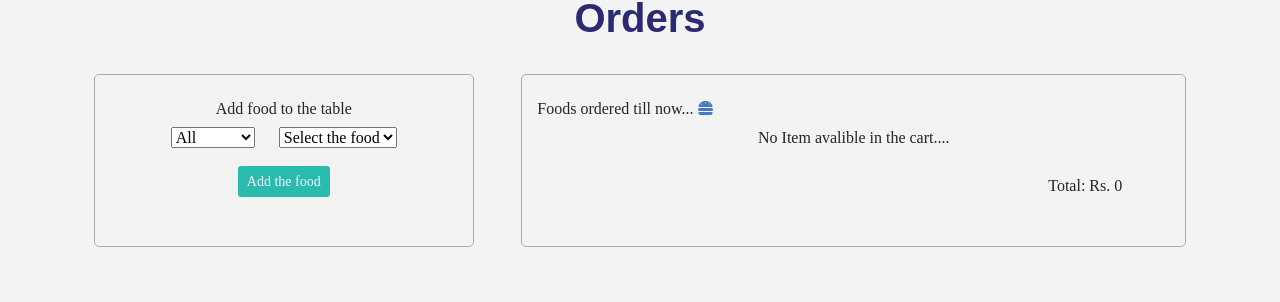
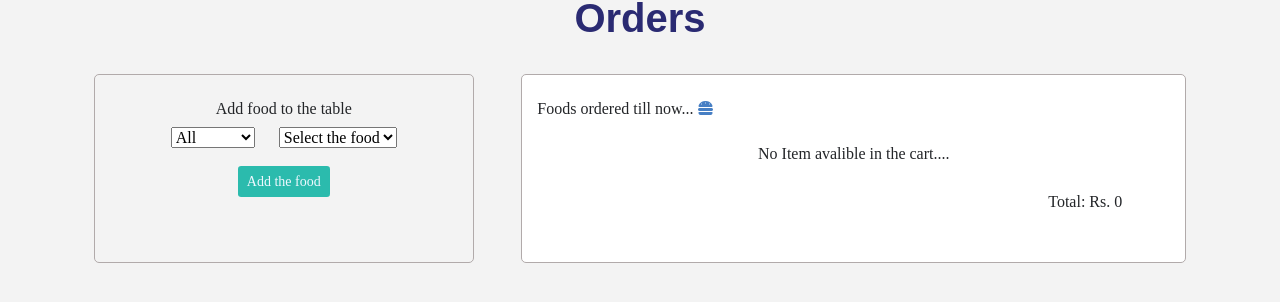
Before and after one commit to aswanthvp/hotelapplicationfrontend, a React (Create React App) app: page /tablecontent in a window 1280 px wide. Shown: the part 340-642 px from the top of the page. Built offline with nearby package versions, Linux system fonts and the light colour scheme.

Commit message:
added bill paid and free the table

```diff
--- a/src/App.css
+++ b/src/App.css
@@ -146,8 +146,26 @@ p,select,h6,button{
   font-family: cursive!important;
 }
 .foodname_card{
-  background-color: #5fb8ff !important;
+  background-color: #ffff !important;
   padding-right: 10px !important;
+  border: 0px solid rgba(0,0,0,.125) !important;
+  /* border-top-color: rgba(0, 0, 0, 0.125); */
+    /* border-top-style: solid;
+    border-top-width: 1px;
+    border-right-color: rgba(0, 0, 0, 0.125);
+    border-right-style: solid;
+    border-right-width: 1px; */
+    border-bottom-color: rgba(0, 0, 0, 0.125) !important;
+    border-bottom-style: solid !important;
+    border-bottom-width: 1px !important;
+    /* border-left-color: rgba(0, 0, 0, 0.125);
+    border-left-style: solid;
+    border-left-width: 1px; */
+    border-image-source: initial !important;
+    border-image-slice: initial;
+    border-image-width: initial;
+    border-image-outset: initial;
+    border-image-repeat: initial;
 }
 
 .disabled{
@@ -165,8 +183,8 @@ p,select,h6,button{
   cursor: pointer;
 }
 
-.test{
-  background-color :#f3f3f3 !important;
+.backgrounwhite{
+  background-color :#ffff !important;
 }
 
 .order_button{
--- a/src/component/orders/Orders.js
+++ b/src/component/orders/Orders.js
@@ -67,7 +67,6 @@ export default class Orders extends Component {
                             return (
                                 <FoodConsumer>
                                     {valuecontext =>{
-
                                             return (
                                                 buttontext !== ""?
                                                     <button className={buttonclass} onClick = { () =>{valuecontext.orderStatusChange(tableMeta.rowData)}}>{buttontext}</button>
@@ -114,10 +113,9 @@ export default class Orders extends Component {
                                     return(
                                         <MUIDataTable
                                             title={"Food orders"}
-                                            data={value.orderDetails}
+                                            data={value.orderDetails.filter((item)=>{return item.status !== "Served"})}
                                             columns={this.state.columns}
                                             options={this.state.options}
-
                                         />
                                     )
                                 }}
--- a/src/component/product/Product.js
+++ b/src/component/product/Product.js
@@ -8,7 +8,7 @@ export default class Product extends Component {
     render() {
         return (
             <div>
-                <Title name="Foods" title="Available" />
+                <Title name="Food" title="Available" />
                 <FoodConsumer>
                     {(value)=>{
                         return(
--- a/src/component/table/OrdersList.js
+++ b/src/component/table/OrdersList.js
@@ -1,22 +1,23 @@
 import React, { Component } from 'react'
 import { FoodConsumer } from '../../context'
+import { Link } from "react-router-dom";
 
 export default class OrdersList extends Component {
     render() {
         return (
-            <div className="col-12 mx-auto col-md-4 col-lg-7 my-3 maincontainer py-4">
+            <div className="col-12 mx-auto col-md-4 col-lg-7 my-3 maincontainer py-4 backgrounwhite">
                 <h6> Foods ordered till now...  <i className="fas fa-hamburger foodlist_icon"></i></h6>
                 <FoodConsumer>
                 {(value) => {
                     return(
-                        <div>
+                        <div className="mt-4">
                         {
                             value.tableItem.orders?
                                 value.tableItem.orders.length>0?
                                     value.tableItem.orders.map((item) => {
                                         let productdetails = value.productlist.filter((food) =>{return food.product === item.item});
                                         return(
-                                            <div className="card foodname_card" key = {item.item}>
+                                            <div className="card foodname_card mb-2 pb-2" key = {item.item}>
                                                 <div className="row foodname_row">
                                                     <div className="col-3 col-sm-3 col-xs-3 text-center text-capitalize foodlist">{item.item}</div>
                                                     <div className="col-2 col-sm-2 col-xs-2 text-center text-capitalize foodlist">Rs.{productdetails[0].price}</div>
@@ -31,6 +32,17 @@ export default class OrdersList extends Component {
                             :<center> <p> No Item avalible in the cart.... </p> </center>
                         }
                         <p className="text-right mr-5 m-4">Total:  Rs. {value.calTotal()}</p>
+                        {
+                            value.tableItem.orders?
+                                value.tableItem.orders.length>0?
+                                    <Link to="/">
+                                        <button className="my-3 btn btn-default btn-sm button_add_category float-right" onClick={() =>{value.billPaid()}} >Bill paid</button>
+                                    </Link>
+                                :   <Link to="/">
+                                        <button className="my-3 btn btn-default btn-sm button_add_category float-right" onClick={() =>{value.freeTable()}} >Free Table</button>
+                                    </Link>
+                            : null
+                        }
                         </div>
                     )}
                 }
--- a/src/context.js
+++ b/src/context.js
@@ -25,7 +25,6 @@ class FoodProvider extends Component {
         orderDetails : orderDetails,
         foodStatus : foodStatus
     }
-
 
     handleProductAvailability = (id) => {
         let tempProductList = [...this.state.productlist];
@@ -429,11 +428,11 @@ class FoodProvider extends Component {
                 tempstatus = "Served"
                 break;
         }
-        if(tempstatus === "Served"){
-            orders.splice(index, 1)
-        }else{
+        // if(tempstatus === "Served"){
+        //     orders.splice(index, 1)
+        // }else{
             order.status = tempstatus;
-        }
+        // }
 
         this.setState(() =>{
             return{
@@ -462,6 +461,60 @@ class FoodProvider extends Component {
             return 0
         }
     }
+
+    billPaid = () => {
+        var orders = [...this.state.orderDetails]
+        var tableorders = [...this.state.tableOrder]
+        var tablelist = [...this.state.tableList]
+        var tableitem = this.state.tableItem;
+        var table = tableitem.table;
+
+        var tableorder = tableorders.find((item) =>{
+            return item.table === table
+        });
+        var index = tableorders.indexOf(tableorder);
+        tableorders.splice(index,1);
+
+        for (var i in orders){
+            if(orders[i].table === table)
+            orders[i].status = "Served"
+        }
+
+        var tablestatus = tablelist.find((item) =>{
+            return item.table === table
+        })
+        var indextable = tablelist.indexOf(tablestatus)
+        tablelist[indextable].occupied = false
+
+        this.setState(() =>{
+            return{
+                orderDetails : orders,
+                tableList : tablelist,
+                tableOrder : tableorders,
+                tableItem : {}
+            }
+        })
+        // return  <Redirect  to="/" />
+    }
+
+    freeTable = () =>{
+        var tablelist = [...this.state.tableList]
+        var tableitem = this.state.tableItem;
+        var table = tableitem.table;
+
+        var tablestatus = tablelist.find((item) =>{
+            return item.table === table
+        })
+        var indextable = tablelist.indexOf(tablestatus)
+        tablelist[indextable].occupied = false
+
+        this.setState(() =>{
+            return{
+                tableList : tablelist,
+                tableItem : {}
+            }
+        })
+    }
     render() {
         return (
             <FoodContext.Provider value={
@@ -484,7 +537,9 @@ class FoodProvider extends Component {
                         decrementFoodCount : this.decrementFoodCount,
                         removeFood : this.removeFood,
                         calTotal : this.calTotal,
-                        orderStatusChange : this.orderStatusChange
+                        orderStatusChange : this.orderStatusChange,
+                        billPaid : this.billPaid,
+                        freeTable : this.freeTable
                     }
                 }>
                 {this.props.children}
```
